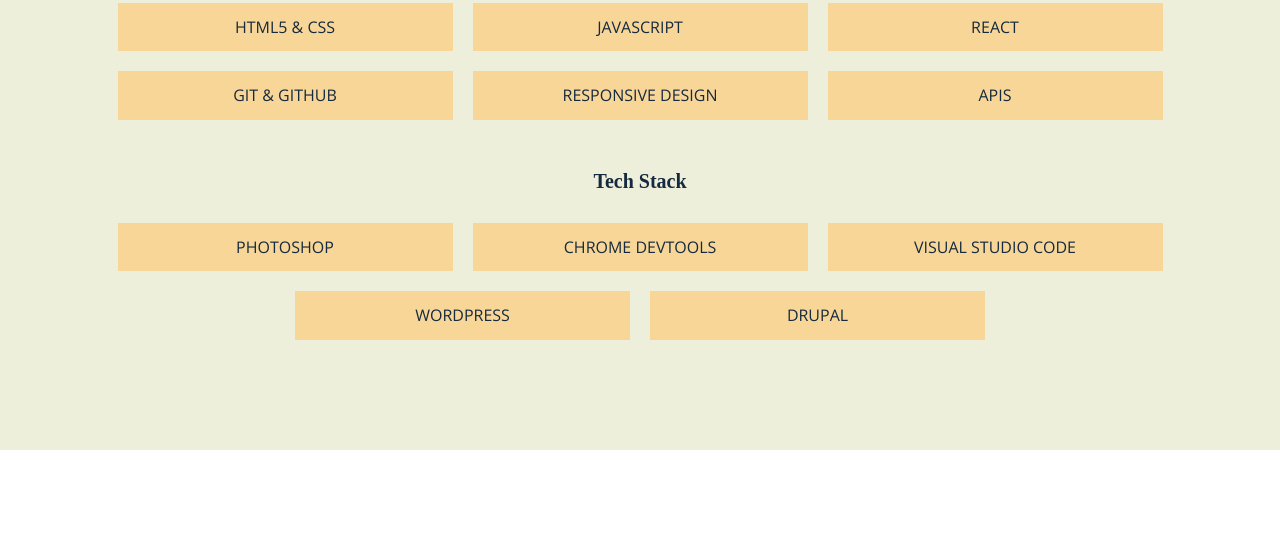
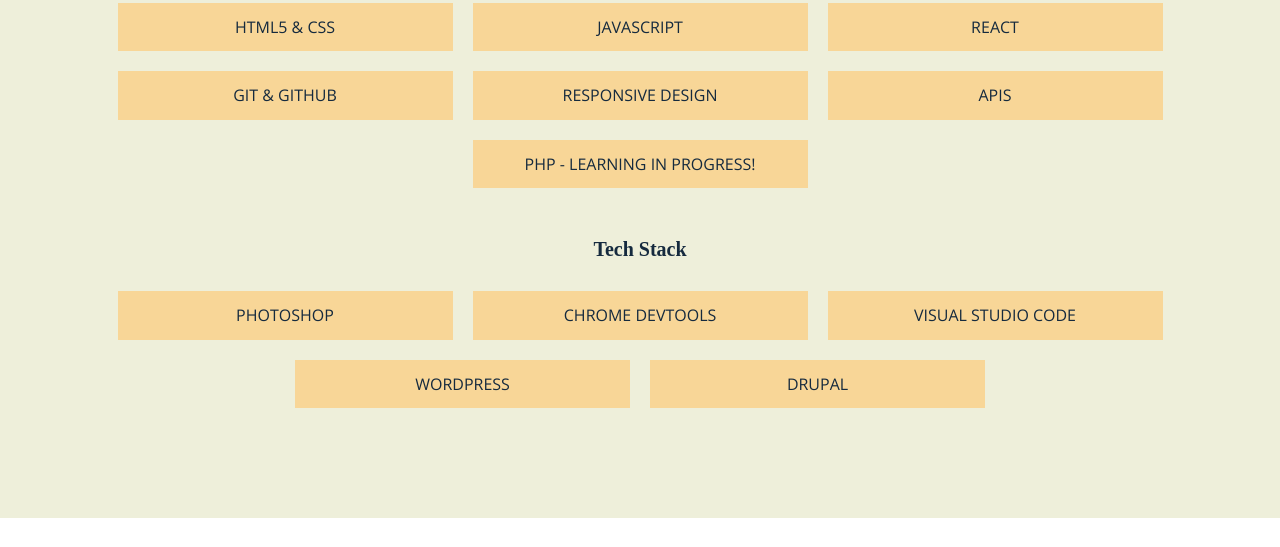
Before and after one commit to alana-nanz/portfolio, a website built with Parcel: page index.html in a window 1280 px wide. Shown: the part 2406-2953 px from the top of the page. Built offline with nearby package versions, Linux system fonts and the light colour scheme; a web font is replaced by a local one.

Commit message:
Added PHP to skills

```diff
--- a/index.html
+++ b/index.html
@@ -121,6 +121,7 @@
         <p class="skill">Git & GitHub</p>
         <p class="skill">Responsive Design</p>
         <p class="skill">APIs</p>
+        <p class="skill">PHP - Learning in Progress!</p>
 
       </div>
       <h5>Tech Stack</h5>
```
